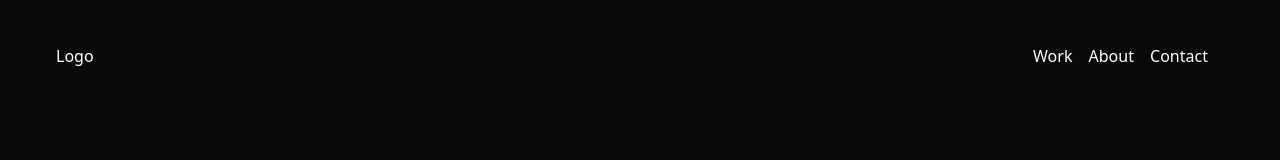
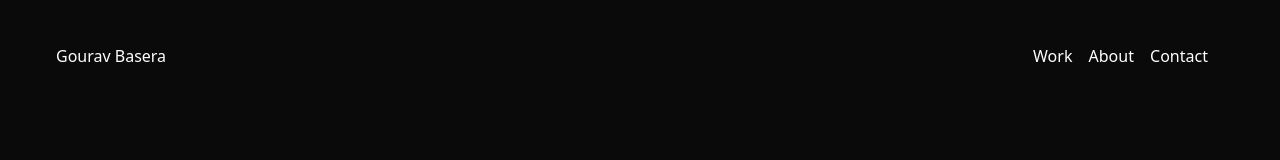
Before and after one commit to GouravBasera/React-Portfolio, a React (Vite) app: page / in a window 1280 px wide. Shown: the top 160 px of the page. Built offline with nearby package versions, Linux system fonts and the light colour scheme.

Commit message:
Update Header.jsx

```diff
--- a/src/components/Header/Header.jsx
+++ b/src/components/Header/Header.jsx
@@ -7,7 +7,7 @@ export default function Header() {
       <header className="mx-14 text-white font-medium">
         <ul className="flex justify-between items-center h-[14vh] w-{100%}">
           <div className="logo">
-            <li>Logo</li>
+            <li>Gourav Basera</li>
           </div>
           <div className="flex w-[207px] justify-evenly">
             <li>
```
